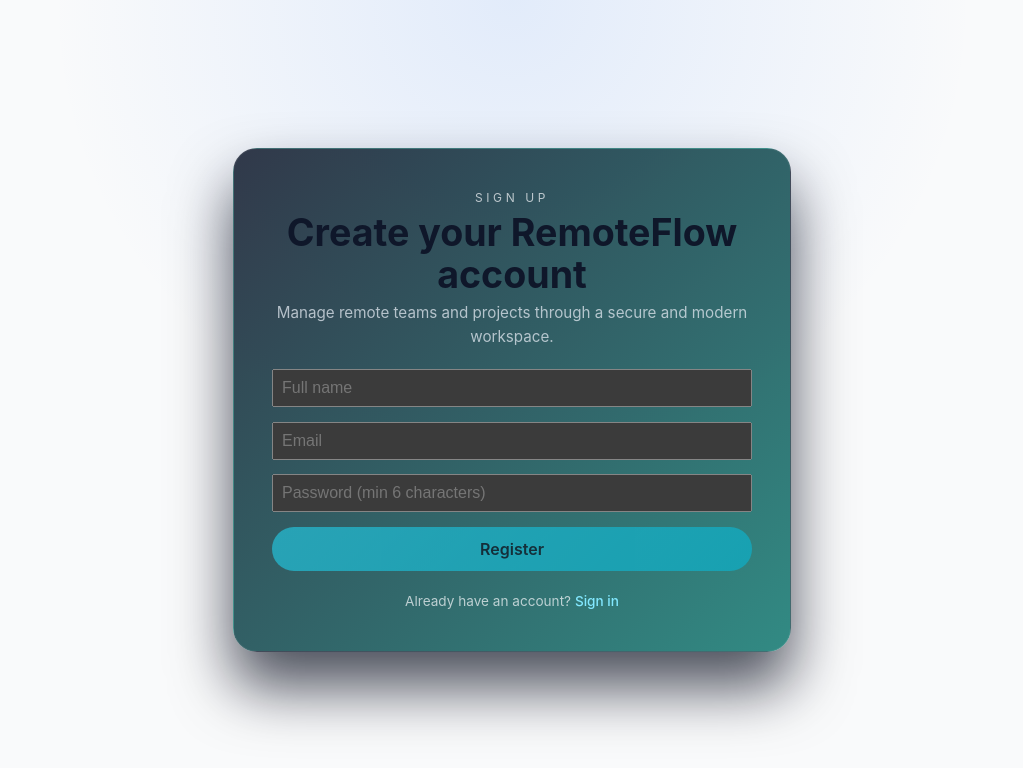
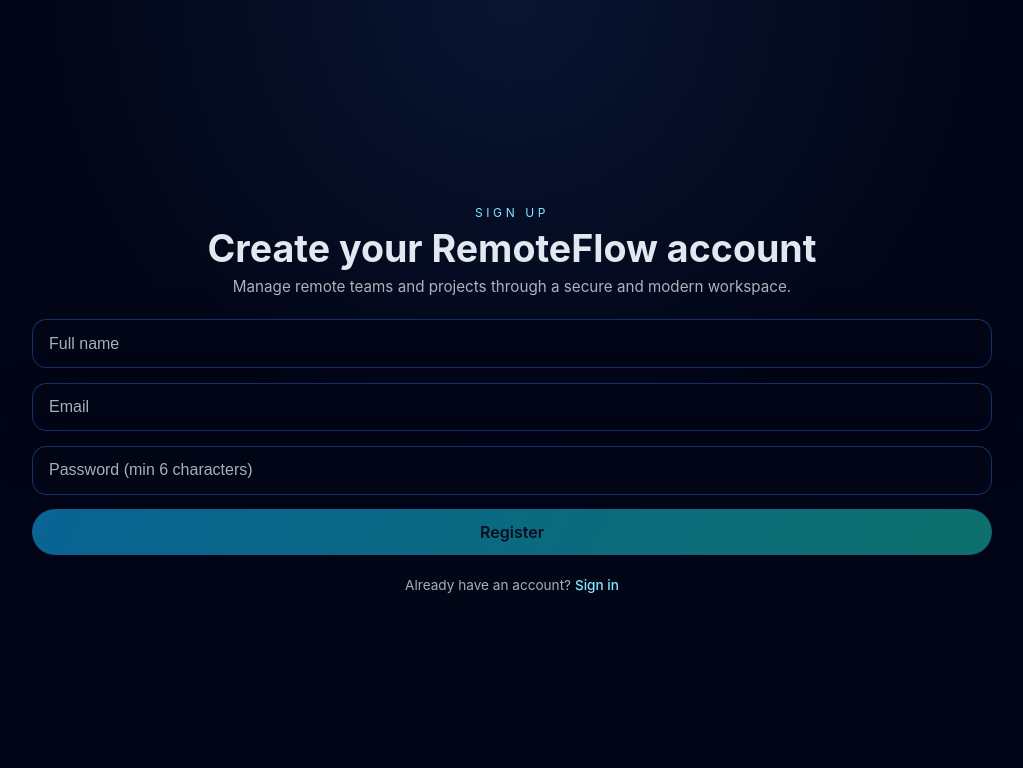
Before and after one commit to VitorDPires/remoteFlow, a React (Vite) app: page /register in a window 1280 px wide. Shown: the top 768 px of the page, without its empty margins (128-1151 px from the left). Built offline with nearby package versions, Linux system fonts and the light colour scheme; no server answers.

Commit message:
style: refine UI styles across authentication and landing pages for consistency and improved aesthetics

```diff
--- a/src/features/auth/pages/Login/LoginPage.module.css
+++ b/src/features/auth/pages/Login/LoginPage.module.css
@@ -7,18 +7,16 @@
   display: flex;
   align-items: center;
   justify-content: center;
+  gap: clamp(1rem, 2vw, 1.5rem);
   box-sizing: border-box;
 }
 
 .card {
-  width: min(480px, 100%);
-  background: var(--color-panel);
-  border-radius: 1.5rem;
-  border: 1px solid var(--color-panel-border);
-  padding: clamp(2rem, 3vw, 2.8rem);
-  box-shadow: 0 35px 60px var(--color-shadow);
+  width: min(1040px, 100%);
+  padding: clamp(1rem, 3vw, 1.75rem);
   display: flex;
   flex-direction: column;
+  align-items: center;
   gap: 1.25rem;
 }
 
@@ -32,7 +30,6 @@
 .title {
   font-size: clamp(2rem, 3vw, 2.35rem);
   margin: 0;
-  color: var(--color-text);
 }
 
 .subTitle {
@@ -40,25 +37,52 @@
   text-transform: uppercase;
   font-size: 0.75rem;
   margin: 0;
-  color: var(--color-muted-strong);
+  color: var(--color-accent);
 }
 
 .description {
   margin: 0;
   font-size: 0.95rem;
-  color: var(--color-muted);
+  color: var(--color-muted-strong);
 }
 
 .form {
   display: flex;
   flex-direction: column;
   gap: 0.9rem;
+  width: min(960px, 100%);
+}
+
+.form :global(input) {
+  background: var(--color-panel);
+  border: 1px solid var(--color-panel-border);
+  color: var(--color-text);
+  padding: 0.9rem 1rem;
+  border-radius: 0.9rem;
+  box-shadow: 0 18px 40px rgba(2, 6, 23, 0.55);
+}
+
+.form :global(input::placeholder) {
+  color: var(--color-muted);
 }
 
 .actions {
   display: flex;
-  flex-direction: column;
-  gap: 0.6rem;
+  flex-wrap: wrap;
+  gap: 0.75rem;
+}
+
+.actions :global(button) {
+  flex: 1;
+  min-width: min(240px, 100%);
+  background: linear-gradient(120deg, var(--color-accent-strong), #14b8a6);
+  color: #0b1224;
+  border: 1px solid var(--color-panel-border);
+  box-shadow: 0 25px 45px rgba(14, 165, 233, 0.25);
+}
+
+.actions :global(button:hover) {
+  filter: brightness(1.05);
 }
 
 .message {
@@ -75,7 +99,7 @@
   margin: 0;
   font-size: 0.85rem;
   text-align: center;
-  color: var(--color-muted-strong);
+  color: var(--color-muted);
 }
 
 .link {
--- a/src/features/auth/pages/Register/RegisterPage.module.css
+++ b/src/features/auth/pages/Register/RegisterPage.module.css
@@ -7,18 +7,16 @@
   display: flex;
   align-items: center;
   justify-content: center;
+  gap: clamp(1rem, 2vw, 1.5rem);
   box-sizing: border-box;
 }
 
 .card {
-  width: min(480px, 100%);
-  background: linear-gradient(135deg, var(--color-panel-soft), var(--color-panel-gradient));
-  border-radius: 1.5rem;
-  border: 1px solid rgba(255, 255, 255, 0.08);
-  padding: clamp(2rem, 3vw, 2.8rem);
-  box-shadow: 0 35px 60px var(--color-shadow);
+  width: min(1040px, 100%);
+  padding: clamp(1rem, 3vw, 1.75rem);
   display: flex;
   flex-direction: column;
+  align-items: center;
   gap: 1.25rem;
 }
 
@@ -32,7 +30,6 @@
 .title {
   font-size: clamp(2rem, 3vw, 2.35rem);
   margin: 0;
-  color: var(--color-text);
 }
 
 .subTitle {
@@ -40,25 +37,52 @@
   text-transform: uppercase;
   font-size: 0.75rem;
   margin: 0;
-  color: var(--color-muted-strong);
+  color: var(--color-accent);
 }
 
 .description {
   margin: 0;
   font-size: 0.95rem;
-  color: var(--color-muted);
+  color: var(--color-muted-strong);
 }
 
 .form {
   display: flex;
   flex-direction: column;
   gap: 0.9rem;
+  width: min(960px, 100%);
+}
+
+.form :global(input) {
+  background: var(--color-panel);
+  border: 1px solid var(--color-panel-border);
+  color: var(--color-text);
+  padding: 0.9rem 1rem;
+  border-radius: 0.9rem;
+  box-shadow: 0 18px 40px rgba(2, 6, 23, 0.55);
+}
+
+.form :global(input::placeholder) {
+  color: var(--color-muted);
 }
 
 .actions {
   display: flex;
-  flex-direction: column;
-  gap: 0.6rem;
+  flex-wrap: wrap;
+  gap: 0.75rem;
+}
+
+.actions :global(button) {
+  flex: 1;
+  min-width: min(240px, 100%);
+  background: linear-gradient(120deg, var(--color-accent-strong), #14b8a6);
+  color: #0b1224;
+  border: 1px solid var(--color-panel-border);
+  box-shadow: 0 25px 45px rgba(14, 165, 233, 0.25);
+}
+
+.actions :global(button:hover) {
+  filter: brightness(1.05);
 }
 
 .message {
@@ -79,7 +103,7 @@
   margin: 0;
   font-size: 0.85rem;
   text-align: center;
-  color: var(--color-muted-strong);
+  color: var(--color-muted);
 }
 
 .link {
--- a/src/features/landing/pages/LandingPage.module.css
+++ b/src/features/landing/pages/LandingPage.module.css
@@ -2,9 +2,8 @@
   width: 100%;
   min-height: 100vh;
   padding: clamp(1.5rem, 3vw, 3rem);
-  background: radial-gradient(circle at top, rgba(59, 130, 246, 0.12), transparent 45%),
-    #020617;
-  color: #e2e8f0;
+  background: radial-gradient(circle at top, var(--color-bg-gradient), transparent 45%), var(--color-bg);
+  color: var(--color-text);
   display: flex;
   flex-direction: column;
   align-items: center;
@@ -32,7 +31,7 @@
 .projectSubtitle {
   margin: 0.4rem 0 0;
   font-size: 1rem;
-  color: rgba(226, 232, 240, 0.75);
+  color: var(--color-muted);
 }
 
 .grid {
@@ -44,9 +43,9 @@
 }
 
 .intro {
-  background: rgba(15, 23, 42, 0.85);
+  background: var(--color-panel-soft);
   border-radius: 1.5rem;
-  border: 1px solid rgba(148, 163, 184, 0.25);
+  border: 1px solid var(--color-divider);
   padding: clamp(1.8rem, 3vw, 2.4rem);
   box-shadow: 0 18px 40px rgba(2, 6, 23, 0.6);
   display: flex;
@@ -58,7 +57,7 @@
   font-size: 0.85rem;
   letter-spacing: 0.2em;
   text-transform: uppercase;
-  color: rgba(14, 165, 233, 0.85);
+  color: var(--color-accent);
   margin: 0;
 }
 
@@ -71,7 +70,7 @@
 .introText {
   margin: 0;
   font-size: 1rem;
-  color: rgba(226, 232, 240, 0.8);
+  color: var(--color-muted-strong);
   line-height: 1.6;
 }
 
@@ -82,16 +81,16 @@
   display: flex;
   flex-direction: column;
   gap: 0.5rem;
-  color: rgba(226, 232, 240, 0.75);
+  color: var(--color-muted);
   font-size: 0.95rem;
 }
 
 .card {
-  background: rgba(2, 6, 23, 0.95);
+  background: var(--color-panel);
   border-radius: 1.5rem;
-  border: 1px solid rgba(59, 130, 246, 0.35);
+  border: 1px solid var(--color-panel-border);
   padding: clamp(2rem, 3vw, 2.8rem);
-  box-shadow: 0 35px 60px rgba(2, 6, 23, 0.7);
+  box-shadow: 0 35px 60px var(--color-shadow);
   display: flex;
   flex-direction: column;
   gap: 1rem;
@@ -101,13 +100,12 @@
 .greeting {
   margin: 0;
   font-size: 1.35rem;
-  color: #f1f5f9;
 }
 
 .hint {
   margin: 0;
   font-size: 0.95rem;
-  color: rgba(226, 232, 240, 0.75);
+  color: var(--color-muted);
 }
 
 .profileList {
@@ -117,7 +115,7 @@
   display: flex;
   flex-wrap: wrap;
   gap: 1rem;
-  color: rgba(226, 232, 240, 0.8);
+  color: var(--color-muted-strong);
   font-size: 0.95rem;
 }
 
@@ -129,7 +127,7 @@
 }
 
 .link {
-  color: #82e8ff;
+  color: var(--color-accent);
   text-decoration: none;
   font-weight: 600;
   padding-bottom: 1px;
@@ -138,5 +136,5 @@
 }
 
 .link:hover {
-  border-color: #82e8ff;
+  border-color: var(--color-accent);
 }
--- a/src/index.css
+++ b/src/index.css
@@ -68,18 +68,3 @@
 button:focus-visible {
   outline: 4px auto -webkit-focus-ring-color;
 }
-
-@media (prefers-color-scheme: light) {
-  :root {
-    --color-text: #0f172a;
-    --color-bg: #f9fafb;
-    --color-button-bg: #fff;
-  }
-  body {
-    background-color: var(--color-bg);
-    color: var(--color-text);
-  }
-  a:hover {
-    color: var(--color-accent-strong);
-  }
-}
```
